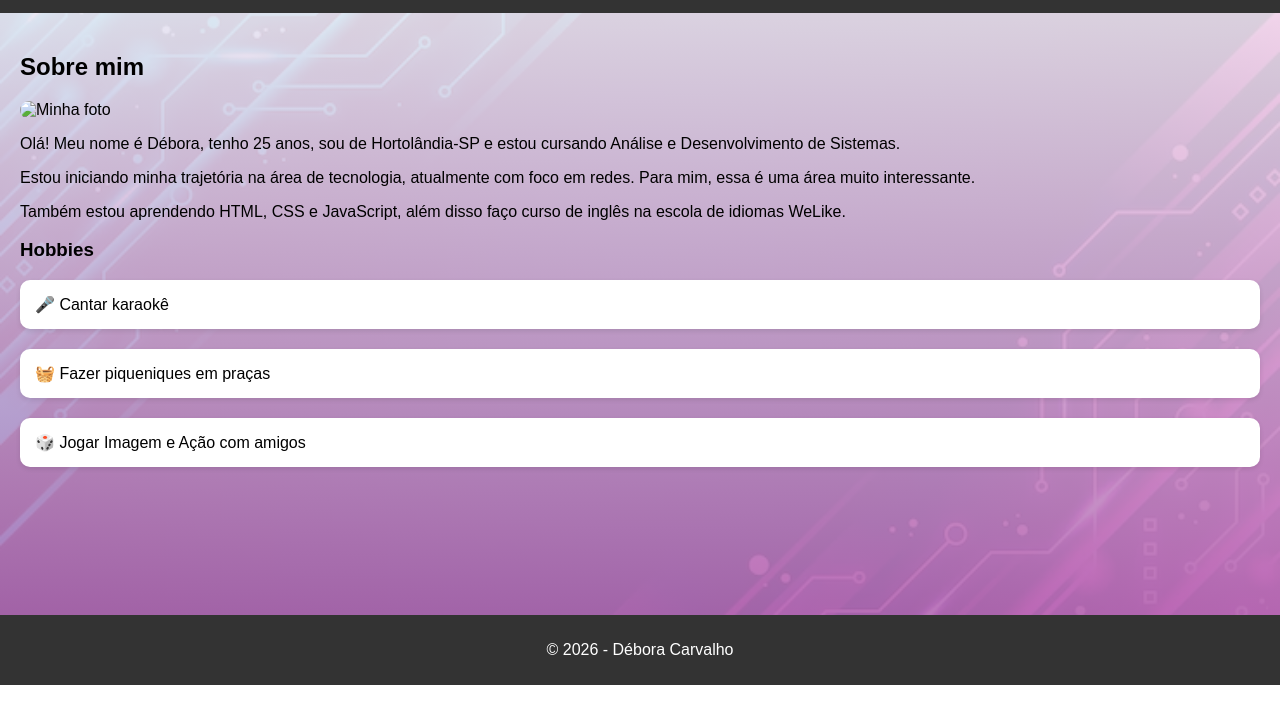
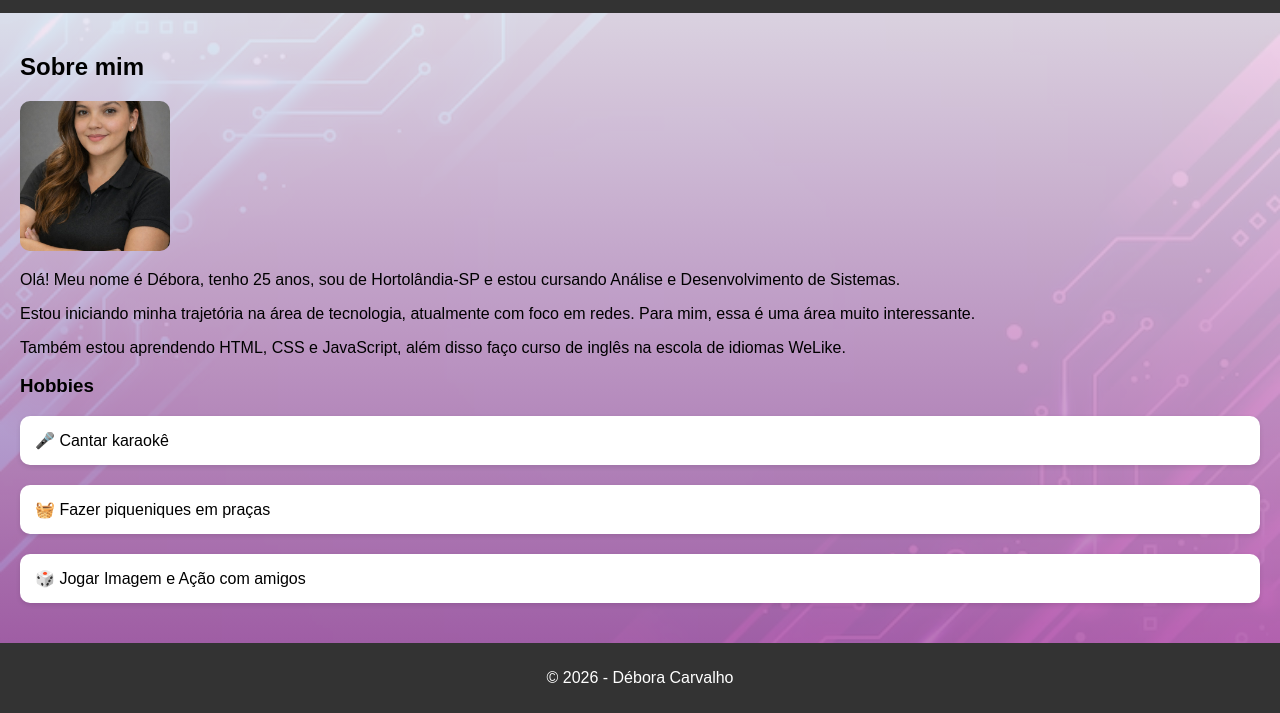
Before and after one commit to Debsnc/Portifolio-Web-Debora, a plain HTML site: page index.html in a window 1280 px wide. Shown: the part 115-828 px from the top of the page. Before the commit the page ends 800 px from the top, so only its background shows below. Drawn offline with Linux system fonts and the light colour scheme; a script that the page names is missing; files whose address does not match are found by name.

Commit message:
Update index.html
alteração para incluir o redirecionamento da pasta img onde estão as imagens.

```diff
--- a/index.html
+++ b/index.html
@@ -26,7 +26,7 @@
   <h2>Sobre mim</h2>
 
   <!-- Minha foto -->
-  <img src="foto.jpeg" alt="Minha foto" class="foto">
+  <img src="img/foto.jpeg" alt="Minha foto" class="foto">
 
   <!-- Parágrafos falando sobre mim -->
   <p>Olá! Meu nome é Débora, tenho 25 anos, sou de Hortolândia-SP e estou cursando Análise e Desenvolvimento de Sistemas.</p>
```
